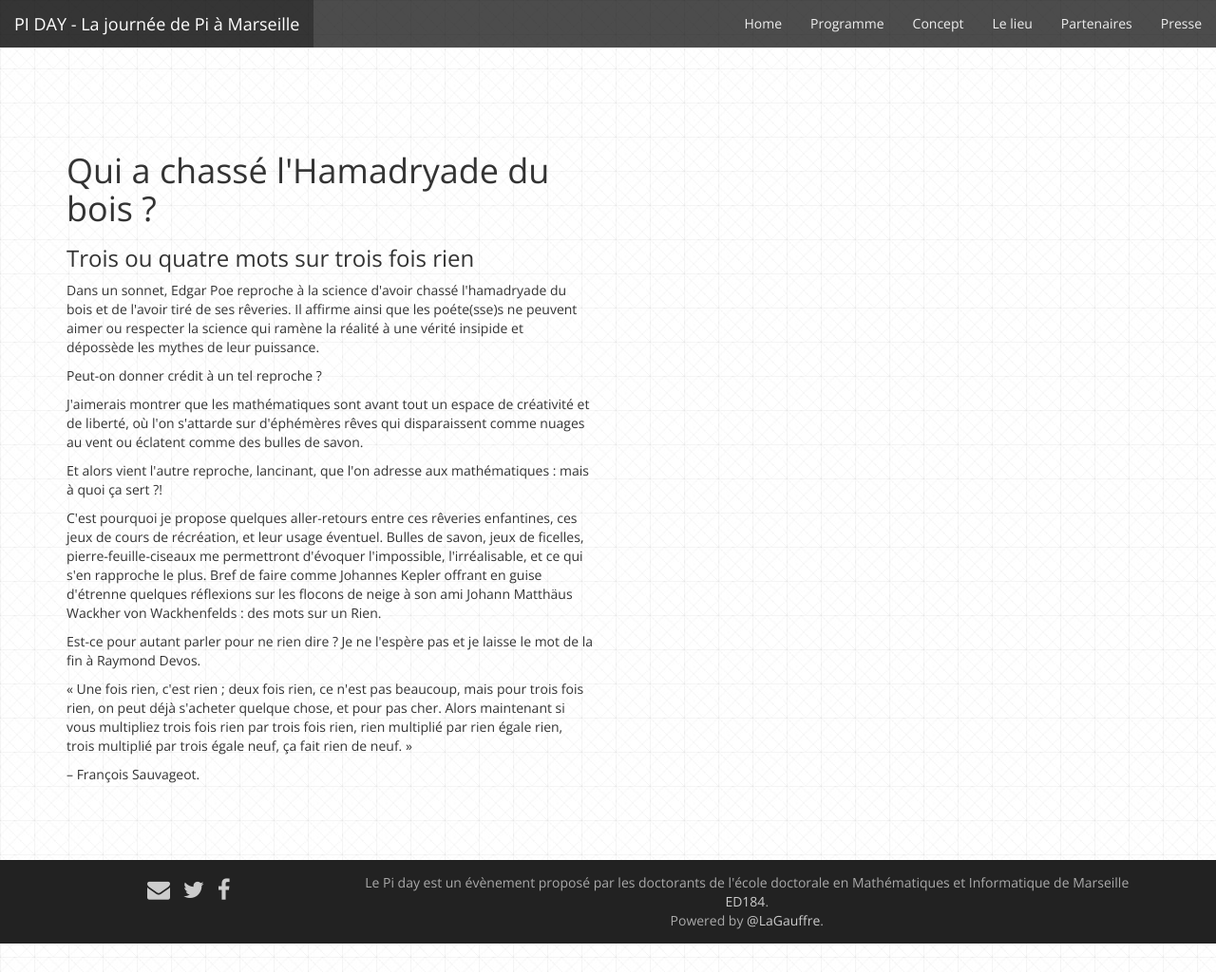
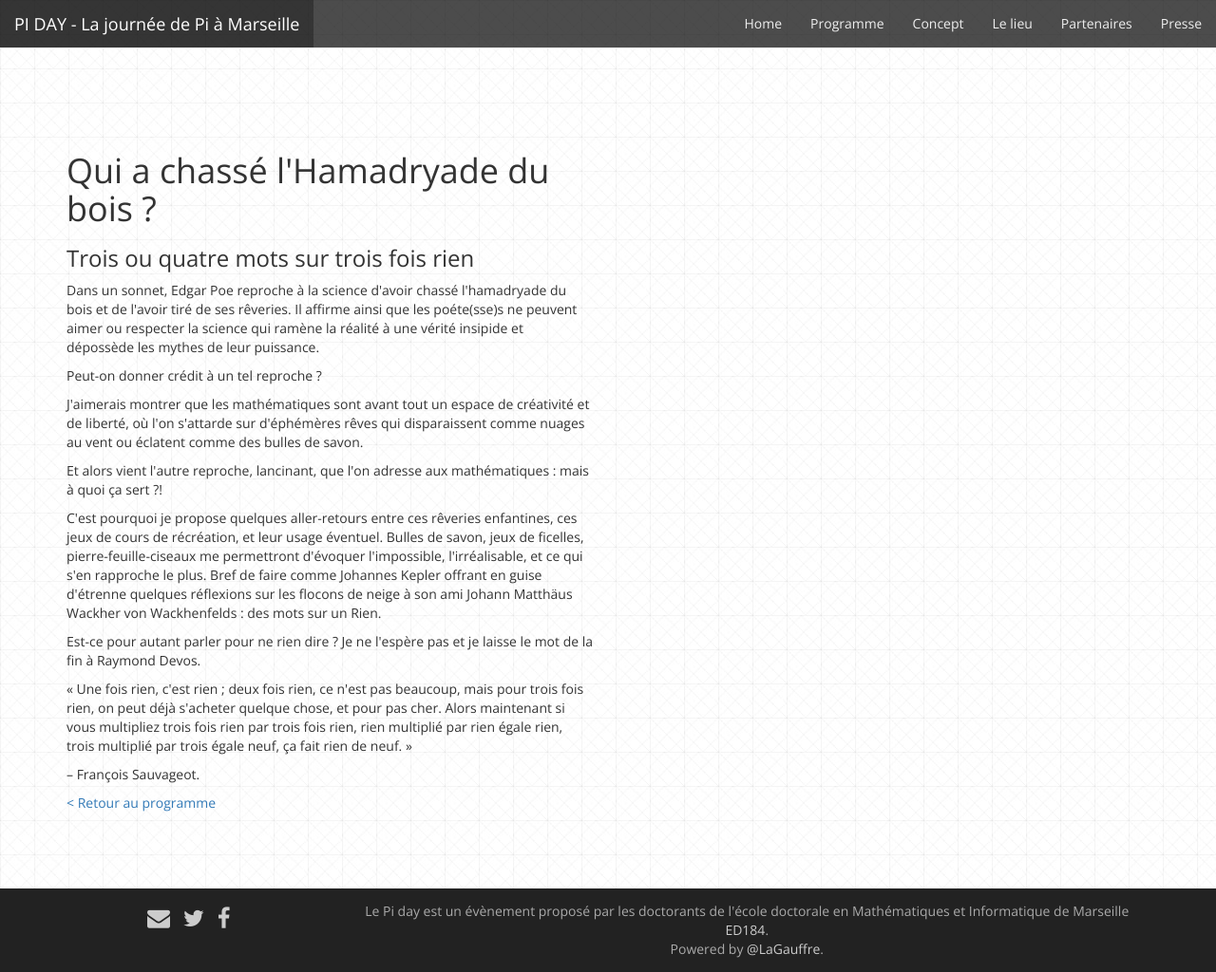
Before and after one commit to Piday/piday.github.io, a Jekyll site: the page built from sauvageot.html, in a window 1280 px wide and 1024 px high. Shown: the whole window at 95% size. Built offline with Jekyll 4.4.1, drawn with Linux system fonts in a browser that asks for light colours; nearby versions of some CDN libraries; Markdown is read by kramdown in place of the engine named in the settings.

Commit message:
lien vers programme

```diff
--- a/sauvageot.html
+++ b/sauvageot.html
@@ -25,6 +25,7 @@ permalink: /sauvageot.html
 		<p>« Une fois rien, c'est rien ; deux fois rien, ce n'est pas beaucoup, mais pour trois fois rien, on peut déjà s'acheter quelque chose, et pour pas cher. Alors maintenant si vous multipliez trois fois rien par trois fois rien, rien multiplié par rien égale rien, trois multiplié par trois égale neuf, ça fait rien de neuf. »</p>
 
 		<p>– François Sauvageot.</p>
+		<p><a>&lt; Retour au programme</a></p>
 	</div>
     </div>
   </div>
```
